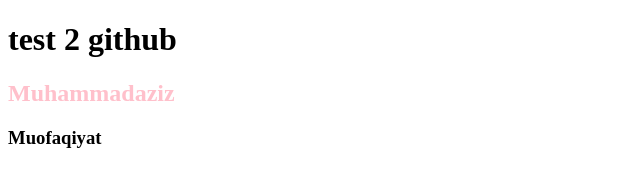
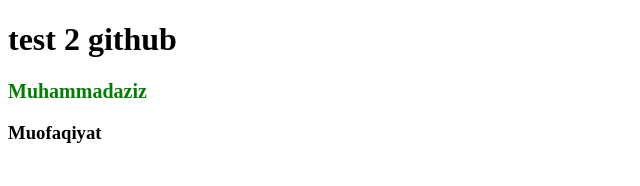
Before and after one commit to OmadbekCode/Mister_A, a plain HTML site: page index.html in a window 1280 px wide. In both pictures the pointer is over the element "Muhammadaziz". Shown: the whole page, without its empty margins (0-640 px from the left). Drawn offline with Linux system fonts and the light colour scheme.

Commit message:
hover berddim h2

```diff
--- a/style.css
+++ b/style.css
@@ -1,3 +1,8 @@
 h2{
     color: pink;
+    font-size: 20px;
+
 }
+h2:hover{
+    color: green;
+}
```
